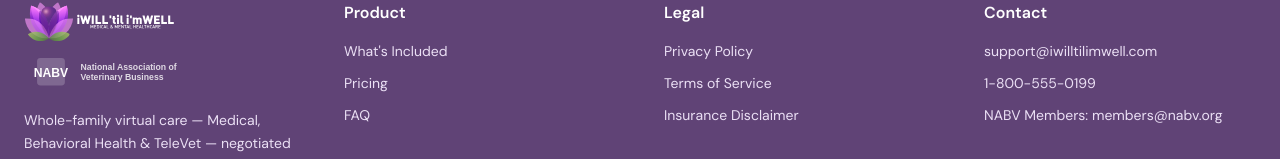
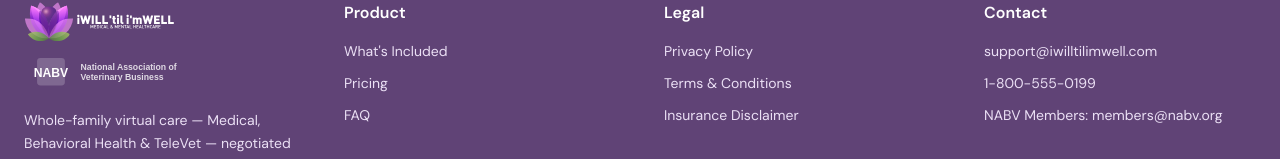
Before and after one commit to teqdeft/NABV, a Next.js app: page / in a window 1280 px wide. Shown: the part 5574-5733 px from the top of the page. Built offline with nearby package versions, Linux system fonts and the light colour scheme.

Commit message:
footer fixes

```diff
--- a/src/components/Footer.tsx
+++ b/src/components/Footer.tsx
@@ -61,20 +61,23 @@ export function Footer() {
             <ul className="space-y-3 text-sm text-primary-100">
               <li>
                 <a
-                  href="/privacy"
+                  href="https://iwilltilimwell.com/privacy-policy/"
                   className="hover:text-white transition-colors"
                 >
                   Privacy Policy
                 </a>
               </li>
               <li>
-                <a href="/terms" className="hover:text-white transition-colors">
-                  Terms of Service
+                <a
+                  href="https://iwilltilimwell.com/terms-conditions/"
+                  className="hover:text-white transition-colors"
+                >
+                  Terms & Conditions
                 </a>
               </li>
               <li>
                 <a
-                  href="/insurance-disclaimer"
+                  href="https://iwilltilimwell.com/insurance-disclaimer/"
                   className="hover:text-white transition-colors"
                 >
                   Insurance Disclaimer
```
